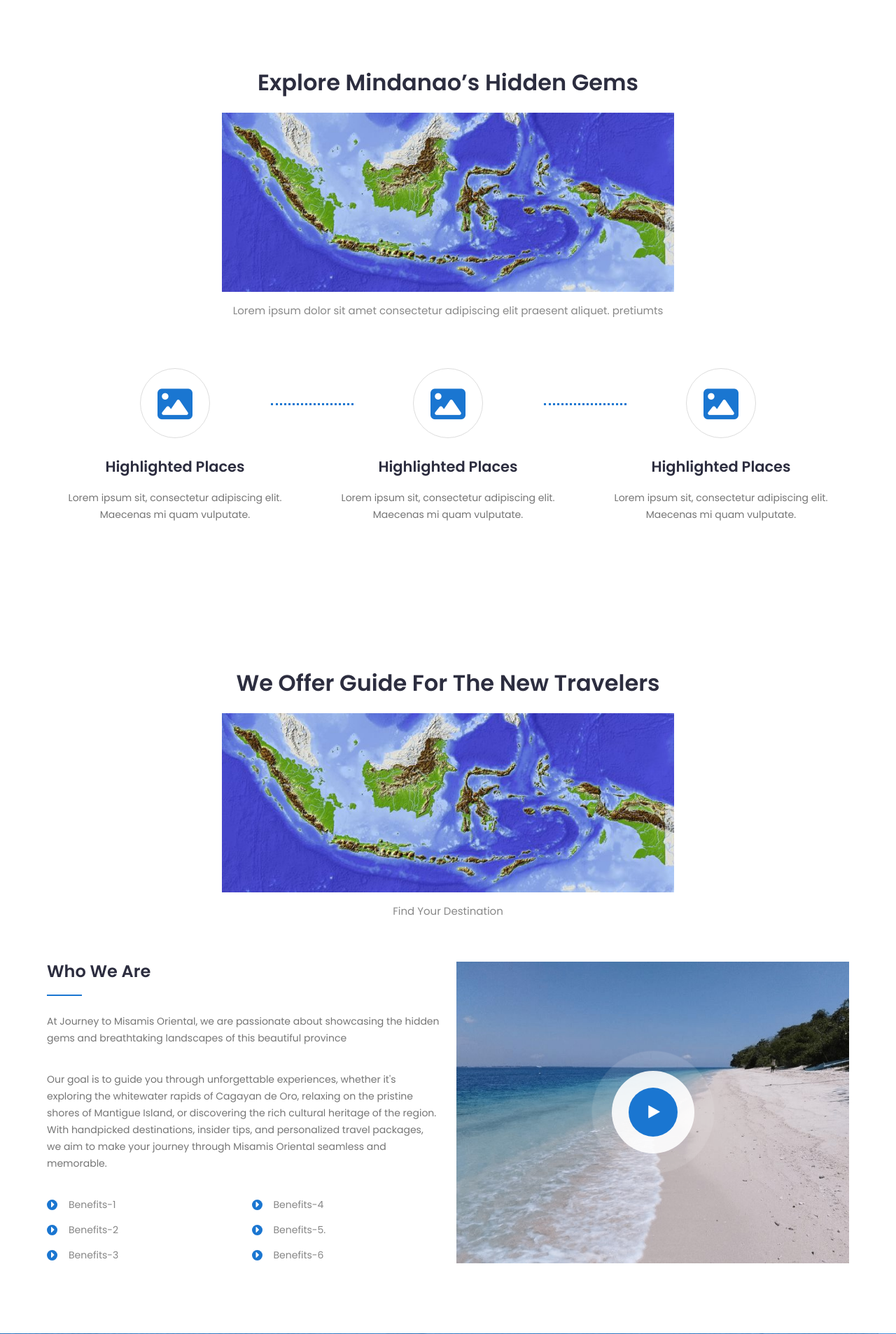
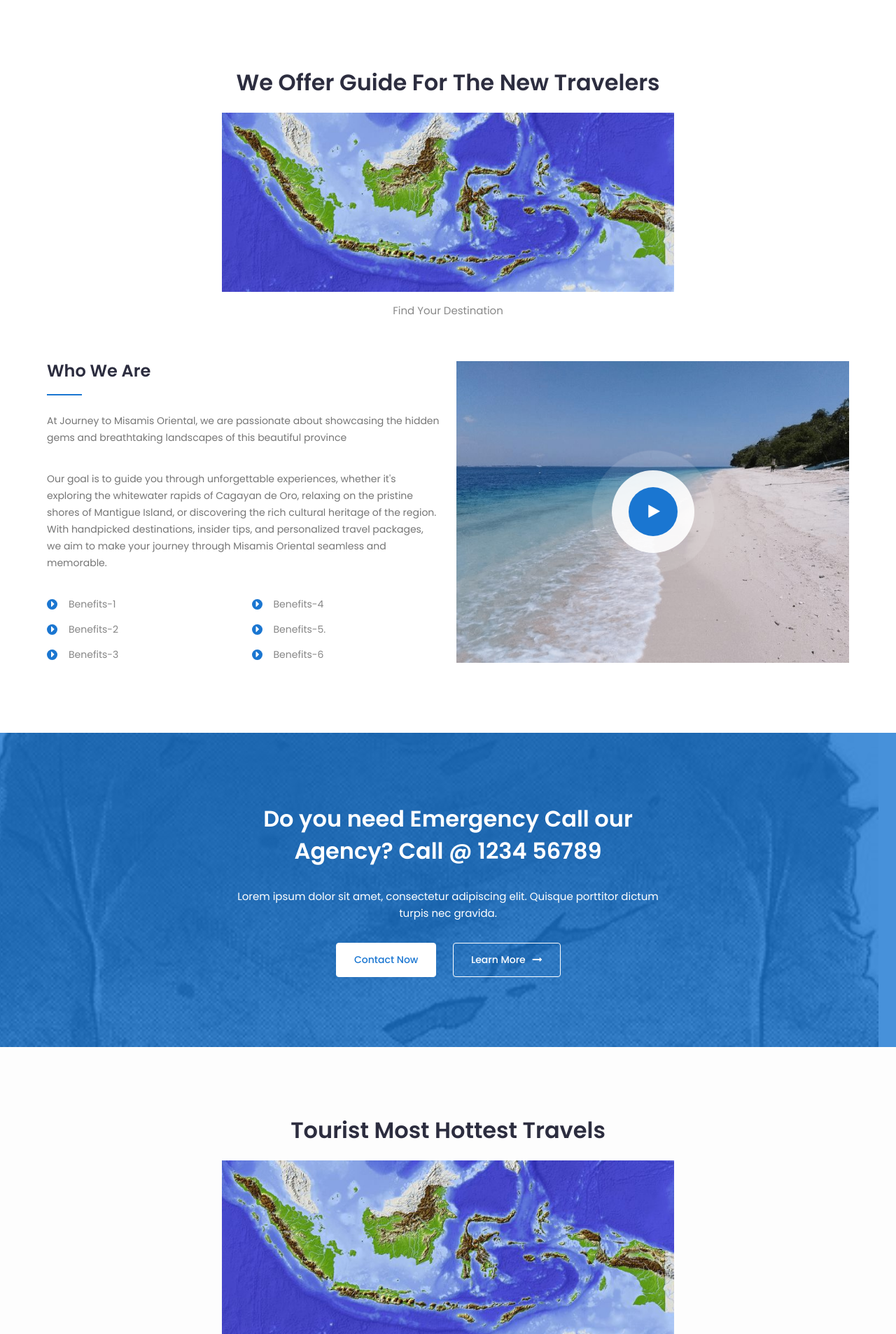
Before and after one commit to Tactlesst/Journey-To-Mis.Or, a PHP site: page / in a window 1280 px wide. Shown: the part 2000-3906 px from the top of the page at 70% size. Run offline with PHP 8.4, Linux system fonts and the light colour scheme; some libraries are stand-ins or nearby versions; some web fonts are replaced.

Commit message:
version 2.2
tired saved it for later

```diff
--- a/index.html
+++ b/index.html
@@ -536,67 +535,6 @@
           </div>
       </div>
       <!--/ End Fun-facts -->
-
-        <!-- Start Feautes -->
-        <section class="Feautes section index2">
-            <div class="container">
-                <div class="row">
-                    <div class="col-lg-12">
-                        <div class="section-title">
-                            <h2>Explore Mindanao’s Hidden Gems</h2>
-                            <img src="img/section-img.jpg" alt="#" />
-                            <p>
-                                Lorem ipsum dolor sit amet consectetur adipiscing elit praesent aliquet. pretiumts
-                            </p>
-                        </div>
-                    </div>
-                </div>
-                <div class="row">
-                    <div class="col-lg-4 col-12">
-                        <!-- Start Single features -->
-                        <div class="single-features first">
-                            <div class="signle-icon">
-                              <i class="fa-solid fa-image"></i>
-                            </div>
-                            <h3>Highlighted Places</h3>
-                            <p>
-                                Lorem ipsum sit, consectetur adipiscing elit. Maecenas mi quam vulputate.
-                            </p>
-                        </div>
-                        <!-- End Single features -->
-                    </div>
-                    <div class="col-lg-4 col-12">
-                        <!-- Start Single features -->
-                        <div class="single-features">
-                            <div class="signle-icon">
-                              <i class="fa-solid fa-image"></i>
-                            </div>
-                            <h3>Highlighted Places</h3>
-                            <p>
-                                Lorem ipsum sit, consectetur adipiscing elit. Maecenas mi quam vulputate.
-                            </p>
-                        </div>
-                        <!-- End Single features -->
-                    </div>
-                    <div class="col-lg-4 col-12">
-                        <!-- Start Single features -->
-                        <div class="single-features last">
-                            <div class="signle-icon">
-                              <i class="fa-solid fa-image"></i>
-                            </div>
-                            <h3>Highlighted Places</h3>
-                            <p>
-                                Lorem ipsum sit, consectetur adipiscing elit. Maecenas mi quam vulputate.
-                            </p>
-                        </div>
-                        <!-- End Single features -->
-                    </div>
-                </div>
-            </div>
-        </section>
-        <!--/ End Feautes -->
-
-
         <!-- Start Why choose -->
         <section class="why-choose section">
             <div class="container">
@@ -1154,141 +1092,6 @@
             </div>
         </section>
         <!-- End Departments -->
-
-        <!-- Pricing Table -->
-        <section class="pricing-table section">
-            <div class="container">
-                <div class="row">
-                    <div class="col-lg-12">
-                        <div class="section-title">
-                            <h2>We Provide You The Best Travel Guides</h2>
-                            <img src="img/section-img.jpg" alt="#" />
-                            <p>
-                                Lorem ipsum dolor sit amet consectetur adipiscing elit praesent aliquet. pretiumts
-                            </p>
-                        </div>
-                    </div>
-                </div>
-                <div class="row">
-                    <!-- Single Table -->
-                    <div class="col-lg-4 col-md-12 col-12">
-                        <div class="single-table">
-                            <!-- Table Head -->
-                            <div class="table-head">
-                                <div class="icon">
-                                    <i class="icofont icofont-ui-cut"></i>
-                                </div>
-                                <h4 class="title">Travel Backpack</h4>
-                                <div class="price">
-                                    <p class="amount">$199<span>/ Per Visit</span></p>
-                                </div>
-                            </div>
-                            <!-- Table List -->
-                            <ul class="table-list">
-                                <li>
-                                    <i class="icofont icofont-ui-check"></i>Lorem ipsum dolor sit
-                                </li>
-                                <li>
-                                    <i class="icofont icofont-ui-check"></i>Cubitur sollicitudin fentum
-                                </li>
-                                <li class="cross">
-                                    <i class="icofont icofont-ui-close"></i>Nullam interdum enim
-                                </li>
-                                <li class="cross">
-                                    <i class="icofont icofont-ui-close"></i>Donec ultricies metus
-                                </li>
-                                <li class="cross">
-                                    <i class="icofont icofont-ui-close"></i>Pellentesque eget nibh
-                                </li>
-                            </ul>
-                            <div class="table-bottom">
-                                <a class="btn" href="#">Book Now</a>
-                            </div>
-                            <!-- Table Bottom -->
-                        </div>
-                    </div>
-                    <!-- End Single Table-->
-                    <!-- Single Table -->
-                    <div class="col-lg-4 col-md-12 col-12">
-                        <div class="single-table">
-                            <!-- Table Head -->
-                            <div class="table-head">
-                                <div class="icon">
-                                    <i class="icofont icofont-tooth"></i>
-                                </div>
-                                <h4 class="title">Travel Backpack</h4>
-                                <div class="price">
-                                    <p class="amount">$299<span>/ Per Visit</span></p>
-                                </div>
-                            </div>
-                            <!-- Table List -->
-                            <ul class="table-list">
-                                <li>
-                                    <i class="icofont icofont-ui-check"></i>Lorem ipsum dolor sit
-                                </li>
-                                <li>
-                                    <i class="icofont icofont-ui-check"></i>Cubitur sollicitudin fentum
-                                </li>
-                                <li>
-                                    <i class="icofont icofont-ui-check"></i>Nullam interdum enim
-                                </li>
-                                <li class="cross">
-                                    <i class="icofont icofont-ui-close"></i>Donec ultricies metus
-                                </li>
-                                <li class="cross">
-                                    <i class="icofont icofont-ui-close"></i>Pellentesque eget nibh
-                                </li>
-                            </ul>
-                            <div class="table-bottom">
-                                <a class="btn" href="#">Book Now</a>
-                            </div>
-                            <!-- Table Bottom -->
-                        </div>
-                    </div>
-                    <!-- End Single Table-->
-                    <!-- Single Table -->
-                    <div class="col-lg-4 col-md-12 col-12">
-                        <div class="single-table">
-                            <!-- Table Head -->
-                            <div class="table-head">
-                                <div class="icon">
-                                    <i class="icofont-heart-beat"></i>
-                                </div>
-                                <h4 class="title">Travel Backpack</h4>
-                                <div class="price">
-                                    <p class="amount">$399<span>/ Per Visit</span></p>
-                                </div>
-                            </div>
-                            <!-- Table List -->
-                            <ul class="table-list">
-                                <li>
-                                    <i class="icofont icofont-ui-check"></i>Lorem ipsum dolor sit
-                                </li>
-                                <li>
-                                    <i class="icofont icofont-ui-check"></i>Cubitur sollicitudin fentum
-                                </li>
-                                <li>
-                                    <i class="icofont icofont-ui-check"></i>Nullam interdum enim
-                                </li>
-                                <li>
-                                    <i class="icofont icofont-ui-check"></i>Donec ultricies metus
-                                </li>
-                                <li>
-                                    <i class="icofont icofont-ui-check"></i>Pellentesque eget nibh
-                                </li>
-                            </ul>
-                            <div class="table-bottom">
-                                <a class="btn" href="#">Book Now</a>
-                            </div>
-                            <!-- Table Bottom -->
-                        </div>
-                    </div>
-                    <!-- End Single Table-->
-                </div>
-            </div>
-        </section>
-        <!--/ End Pricing Table -->
-
         <!-- Start Team -->
         <section id="team" class="team section overlay" data-stellar-background-ratio="0.5">
             <div class="container">
--- a/style.css
+++ b/style.css
@@ -697,7 +697,7 @@ body {
     padding-top: 0;
 }
 
-.Feautes.index2 {
+.Feautes.index {
     padding-top: 100px;
 }
 
```
Also changed, not shown: other parts of index.html (+19 -20 lines), images/Blogspaces Images/blog-post-1.jpg (renamed from Blogspaces Images/blog-post-1.jpg), images/Blogspaces Images/blog-post-2.jpg (renamed from Blogspaces Images/blog-post-2.jpg), images/Blogspaces Images/blog-post-3.jpg (renamed from Blogspaces Images/blog-post-3.jpg), images/Blogspaces Images/blog-post-4.jpg (renamed from Blogspaces Images/blog-post-4.jpg), images/Blogspaces Images/blog-post-5.jpg (renamed from Blogspaces Images/blog-post-5.jpg), images/Blogspaces Images/blog-post-6.jpg (renamed from Blogspaces Images/blog-post-6.jpg), images/Blogspaces Images/blog-post-7.jpg (renamed from Blogspaces Images/blog-post-7.jpg), images/Employee Images/employee-1.jpg (added), images/Employee Images/employee-2.jpg (added), images/Employee Images/employee-3.jpg (added), images/section-img.jpg (added).
